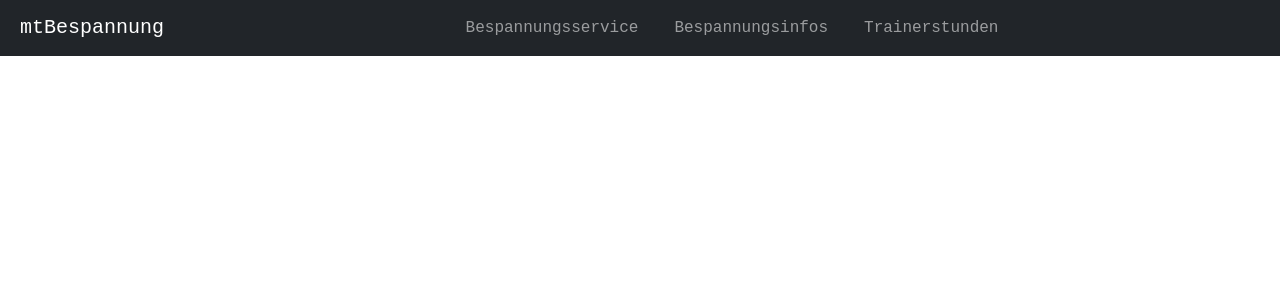
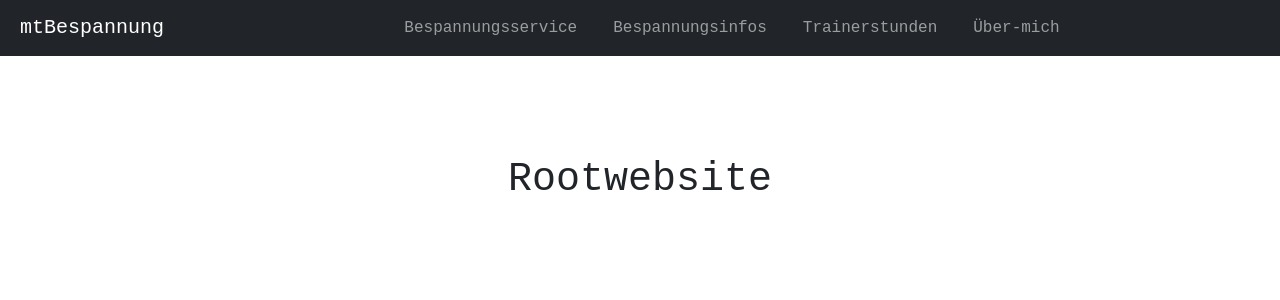
Before and after one commit to rbmortiz/mtbespannung_website, a React (Vite) app: page / in a window 1280 px wide. Shown: the top 300 px of the page. Built offline with nearby package versions, Linux system fonts and the light colour scheme.

Commit message:
main content gets rendered now

```diff
--- a/src/App.tsx
+++ b/src/App.tsx
@@ -3,11 +3,7 @@ import './App.css'
 
 function App(){
   return (
-    <html>
-      <body>
         <NavBar />
-      </body>
-    </html>
   );
 }
 
--- a/src/components/NavBar.tsx
+++ b/src/components/NavBar.tsx
@@ -1,27 +1,50 @@
-import './NavBar.css';
-import { useState } from 'react';
+import { useState } from 'react'
+import './NavBar.css'
+import Aboutme from './websites/Aboutme'
+import Infos from './websites/Infos'
+import Bespannungen from './websites/Bespannungen'
+import Rootwebsite from './websites/Rootwebsite'
+import Trainerstunden from './websites/Trainerstunden'
 
 function NavBar(){
+    const [currentSite, siteSwitcherHandler] = useState(0);
+
+    const pages = [
+        <Rootwebsite />,
+        <Bespannungen />,
+        <Infos />,
+        <Trainerstunden />,
+        <Aboutme />
+    ];
+
     return (
+        <>
             <nav className="navbar navbar-expand-lg navbar-dark bg-dark" id="nb">
-            <a className="navbar-brand" href="#">mtBespannung</a>
+                <a className="navbar-brand" href="#" onClick={() => {siteSwitcherHandler(0)}}>mtBespannung</a>
                 <button className="navbar-toggler" type="button" data-toggle="collapse" data-target="#navbarNav" aria-controls="navbarNav" aria-expanded="false" aria-label="Toggle navigation">
                     <span className="navbar-toggler-icon"></span>
                 </button>
                 <div className="collapse navbar-collapse" id="navbarNav">
                     <ul className="navbar-nav">
                         <li className="nav-item">
-                        <a className="nav-link">Bespannungsservice</a>
+                            <a className="nav-link" href="#" onClick={() => {siteSwitcherHandler(1)}}>Bespannungsservice</a>
                         </li>
                         <li className="nav-item">
-                        <a className="nav-link">Bespannungsinfos</a>
+                            <a className="nav-link" href="#" onClick={() => {siteSwitcherHandler(2)}}>Bespannungsinfos</a>
                         </li>
                         <li className="nav-item">
-                        <a className="nav-link">Trainerstunden</a>
+                            <a className="nav-link" href="#" onClick={() => {siteSwitcherHandler(3)}}>Trainerstunden</a>
+                        </li>
+                        <li className="nav-item">
+                            <a className="nav-link" href="#" onClick={() => {siteSwitcherHandler(4)}}>Über-mich</a>
                         </li>
                     </ul>
                 </div>
             </nav>
+            <div id="content">
+                {pages[currentSite]}
+            </div>
+        </>
     );
 }
 
--- /dev/null
+++ b/src/components/websites/Aboutme.tsx
@@ -0,0 +1,7 @@
+import './css/aboutme.css'
+
+function Aboutme(){
+    return <h1>Über-mich</h1>
+}
+
+export default Aboutme;
--- /dev/null
+++ b/src/components/websites/Bespannungen.tsx
@@ -0,0 +1,7 @@
+import './css/bespannungen.css'
+
+function Bespannungen(){
+    return <h1>Bespannungen</h1>
+}
+
+export default Bespannungen;
--- /dev/null
+++ b/src/components/websites/Infos.tsx
@@ -0,0 +1,7 @@
+import './css/infos.css'
+
+function Infos(){
+    return <h1>Bespannungsinfos</h1>;
+}
+
+export default Infos;
--- /dev/null
+++ b/src/components/websites/Rootwebsite.tsx
@@ -0,0 +1,7 @@
+import './css/rootwebsite.css'
+
+function Rootwebsite(){
+    return <h1>Rootwebsite</h1>;
+}
+
+export default Rootwebsite;
--- /dev/null
+++ b/src/components/websites/Trainerstunden.tsx
@@ -0,0 +1,7 @@
+import './css/trainerstunden.css'
+
+function Trainerstunden(){
+    return <h1>Trainerstunden</h1>;
+}
+
+export default Trainerstunden;
--- /dev/null
+++ b/src/components/websites/css/aboutme.css
@@ -0,0 +1,5 @@
+h1 {
+    width: 100%;
+    text-align: center;
+    margin-top: 100px;
+}
--- /dev/null
+++ b/src/components/websites/css/bespannungen.css
@@ -0,0 +1,5 @@
+h1 {
+    width: 100%;
+    text-align: center;
+    margin-top: 100px;
+}
--- /dev/null
+++ b/src/components/websites/css/infos.css
@@ -0,0 +1,5 @@
+h1 {
+    width: 100%;
+    text-align: center;
+    margin-top: 100px;
+}
--- /dev/null
+++ b/src/components/websites/css/rootwebsite.css
@@ -0,0 +1,5 @@
+h1 {
+    width: 100%;
+    text-align: center;
+    margin-top: 100px;
+}
--- /dev/null
+++ b/src/components/websites/css/trainerstunden.css
@@ -0,0 +1,5 @@
+h1 {
+    width: 100%;
+    text-align: center;
+    margin-top: 100px;
+}
```
Lines whose indentation alone changed are shown as unchanged.
